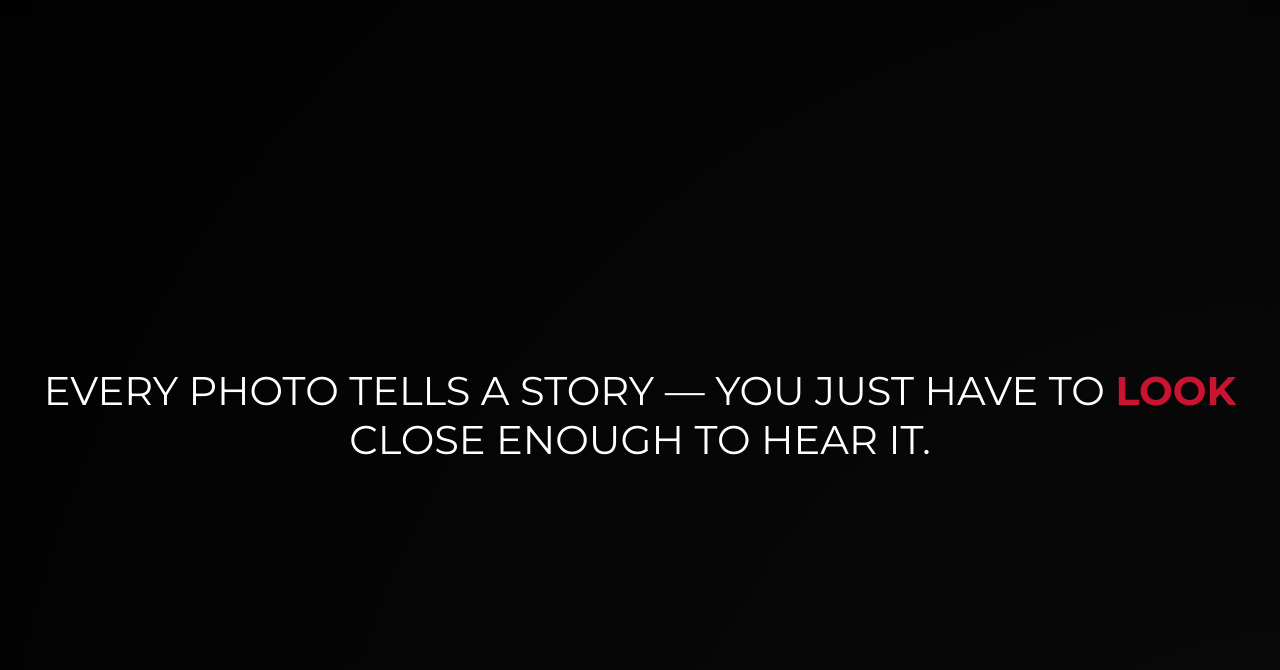
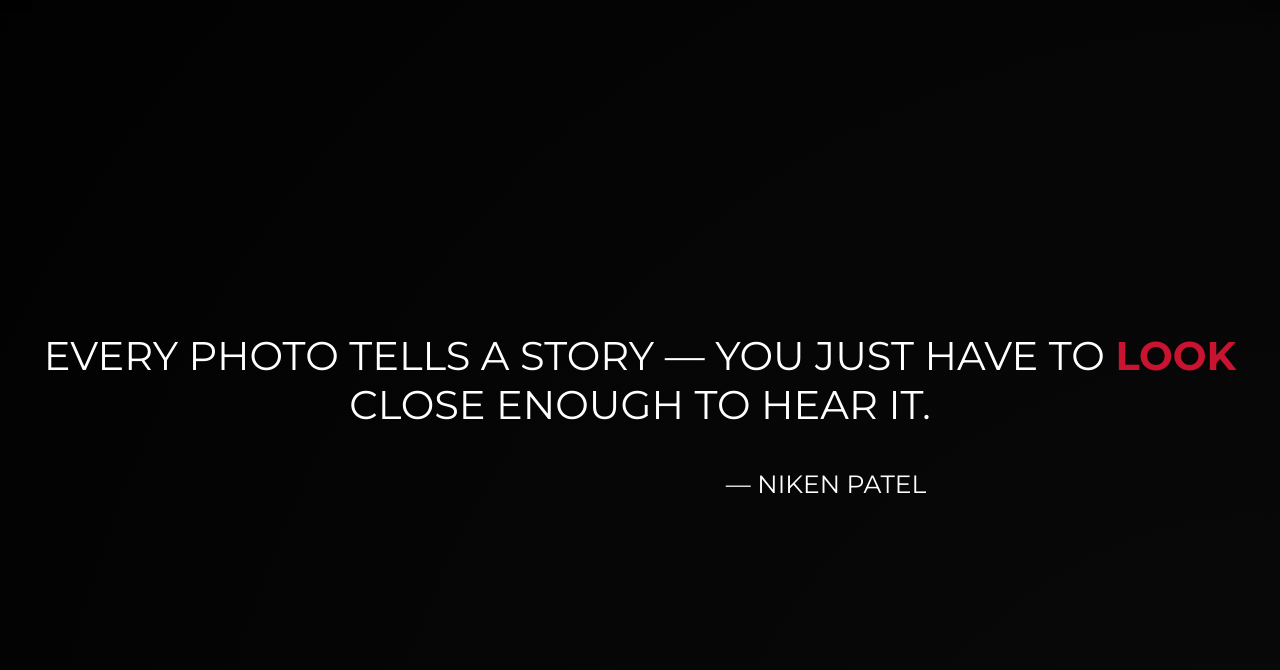
Before and after one commit to LawlerLogan/lawlerlogan.github.io, a website: page index.html in a window 1280 px wide. Shown: the part 130-800 px from the top of the page. Drawn offline with Linux system fonts and the light colour scheme.

Commit message:
quote author name

```diff
--- a/index.html
+++ b/index.html
@@ -44,6 +44,7 @@
     <main>
         <section id="home" class="quote-section">
             <a>EVERY PHOTO TELLS A STORY — YOU JUST HAVE TO <span class="quote-highlight">LOOK</span> CLOSE ENOUGH TO HEAR IT.</a>
+            <b>— NIKEN PATEL</b>
         </section>
     </main>
 
--- a/styles/style.css
+++ b/styles/style.css
@@ -26,9 +26,15 @@ main{
     height: 800px;
     width: 100%;
     font-size: 40px;
-    font-weight: 400;
+    font-weight: 400
 }
 
+.quote-section b{
+    font-weight: 400;
+    font-size: 25px;
+    margin-top: 40px;
+    margin-left: 30%;
+}
 .quote-highlight{
     font-weight: 800;
     color:rgb(200, 19, 49);
```
